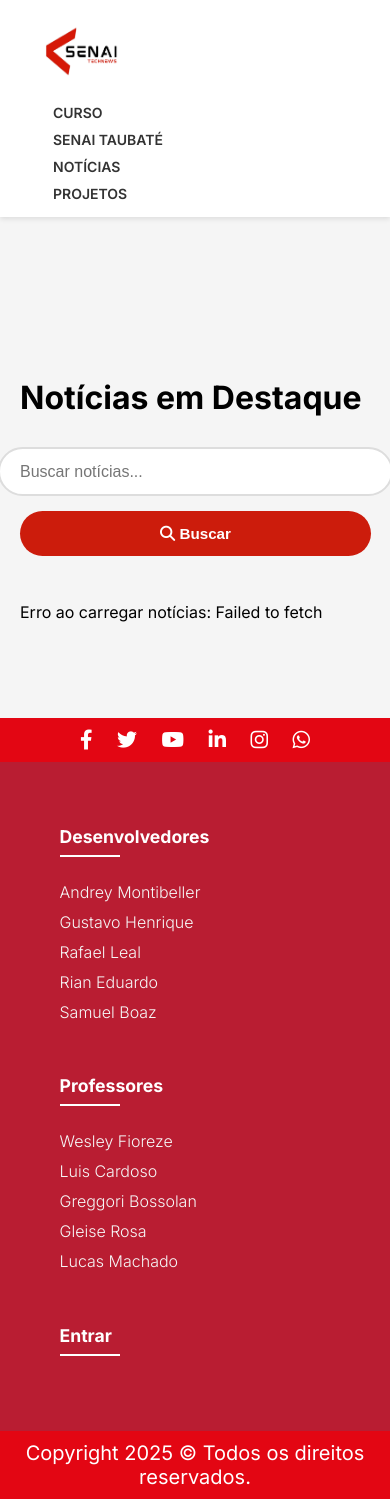
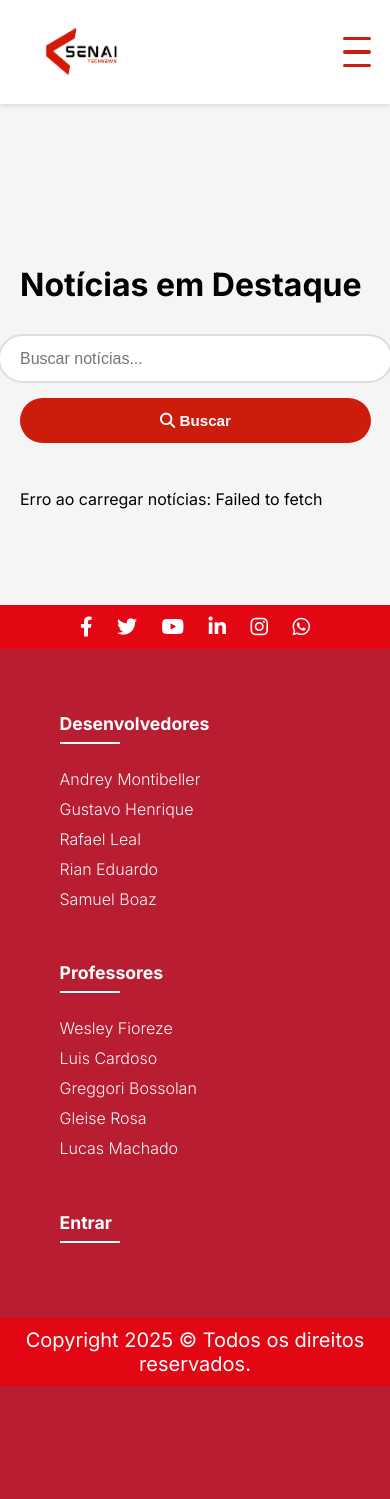
Before and after one commit to RafaelLeal0/senai_technews, a PHP site: page /noticias.php in a window 390 px wide. After the commit the page ends 1386 px from the top, so only its background shows below. Run offline with PHP 8.4, Linux system fonts and the light colour scheme; data that the repository does not hold is empty.

Commit message:
hamburgue noticios

```diff
--- a/css/notic.css
+++ b/css/notic.css
@@ -598,3 +598,86 @@ nav ul {
     column-count: 1;
   }
 }
+
+.menu-icon {
+    display: none;
+    flex-direction: column;
+    justify-content: center;
+    cursor: pointer;
+    width: 40px;
+    height: 40px;
+    margin-left: 210px;
+    z-index: 1001;
+}
+
+.menu-icon span {
+    height: 4px;
+    width: 28px;
+    background: #cc1c0c;
+    margin: 5px 0;
+    border-radius: 2px;
+    display: block;
+    transition: 0.3s;
+}
+
+@media screen and (max-width: 900px) {
+    nav {
+        position: fixed;
+        top: 0;
+        right: -100vw;
+        width: 70vw;
+        height: 100vh;
+        background: #fff;
+        box-shadow: -2px 0 10px rgba(0,0,0,0.08);
+        flex-direction: column;
+        align-items: flex-start;
+        justify-content: flex-start;
+        padding-top: 80px;
+        margin-left: 0;
+        transition: right 0.3s;
+        z-index: 1000;
+    }
+    nav.active {
+        right: 0;
+    }
+    nav ul {
+        flex-direction: column;
+        width: 100%;
+        gap: 0;
+    }
+    nav ul li {
+        width: 100%;
+        text-align: left;
+        margin-bottom: 18px;
+    }
+    nav ul li:last-child {
+        margin-bottom: 0;
+    }
+    nav ul li a {
+        width: 100%;
+        padding: 28px 30px;
+        border-bottom: 1px solid #eee;
+        font-size: 1.1rem;
+        display: block;
+    }
+    .menu-icon {
+        display: flex !important;
+    }
+    .header-links {
+        display: none;
+    }
+    .itens {
+        margin-left: 0;
+    }
+    .container {
+        flex-direction: row;
+        align-items: center;
+    }
+}
+
+/* Garante que o menu-icon só aparece em mobile */
+@media screen and (max-width: 900px) {
+    .menu-icon {
+        display: flex !important;
+    }
+}
--- a/noticias.php
+++ b/noticias.php
@@ -41,7 +41,12 @@ try {
             <a href="index.php">
                 <img src="./img/senai_technews.png" alt="SENAI Logo" class="logo">
             </a>
-            <nav>
+            <div class="menu-icon" id="menuIcon" aria-label="Abrir menu" tabindex="0">
+                <span></span>
+                <span></span>
+                <span></span>
+            </div>
+            <nav id="mainNav">
                 <ul class="itens">
                     <li><a href="inicio.php">CURSO</a></li>
                     <li><a href="senai.php">SENAI TAUBATÉ</a></li>
@@ -132,5 +137,19 @@ try {
             <a>Copyright 2025 © Todos os direitos reservados.</a>
         </div>
     </footer>
+    <!-- Script para menu mobile -->
+    <script>
+        const menuIcon = document.getElementById('menuIcon');
+        const nav = document.getElementById('mainNav');
+        menuIcon.addEventListener('click', () => {
+            nav.classList.toggle('active');
+        });
+        // Fecha o menu ao clicar fora
+        document.addEventListener('click', function(e) {
+            if (!nav.contains(e.target) && !menuIcon.contains(e.target)) {
+                nav.classList.remove('active');
+            }
+        });
+    </script>
 </body>
 </html>
```
